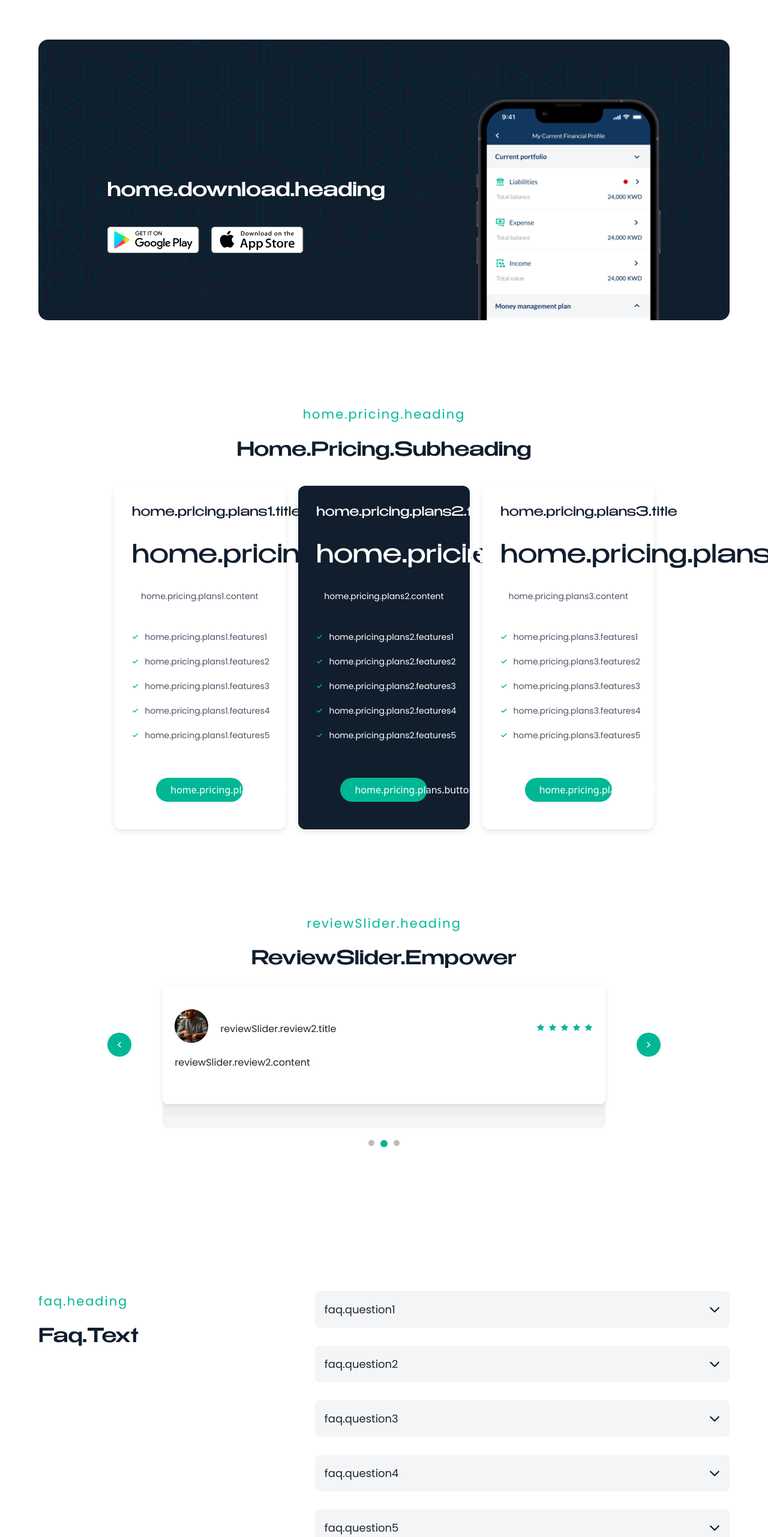
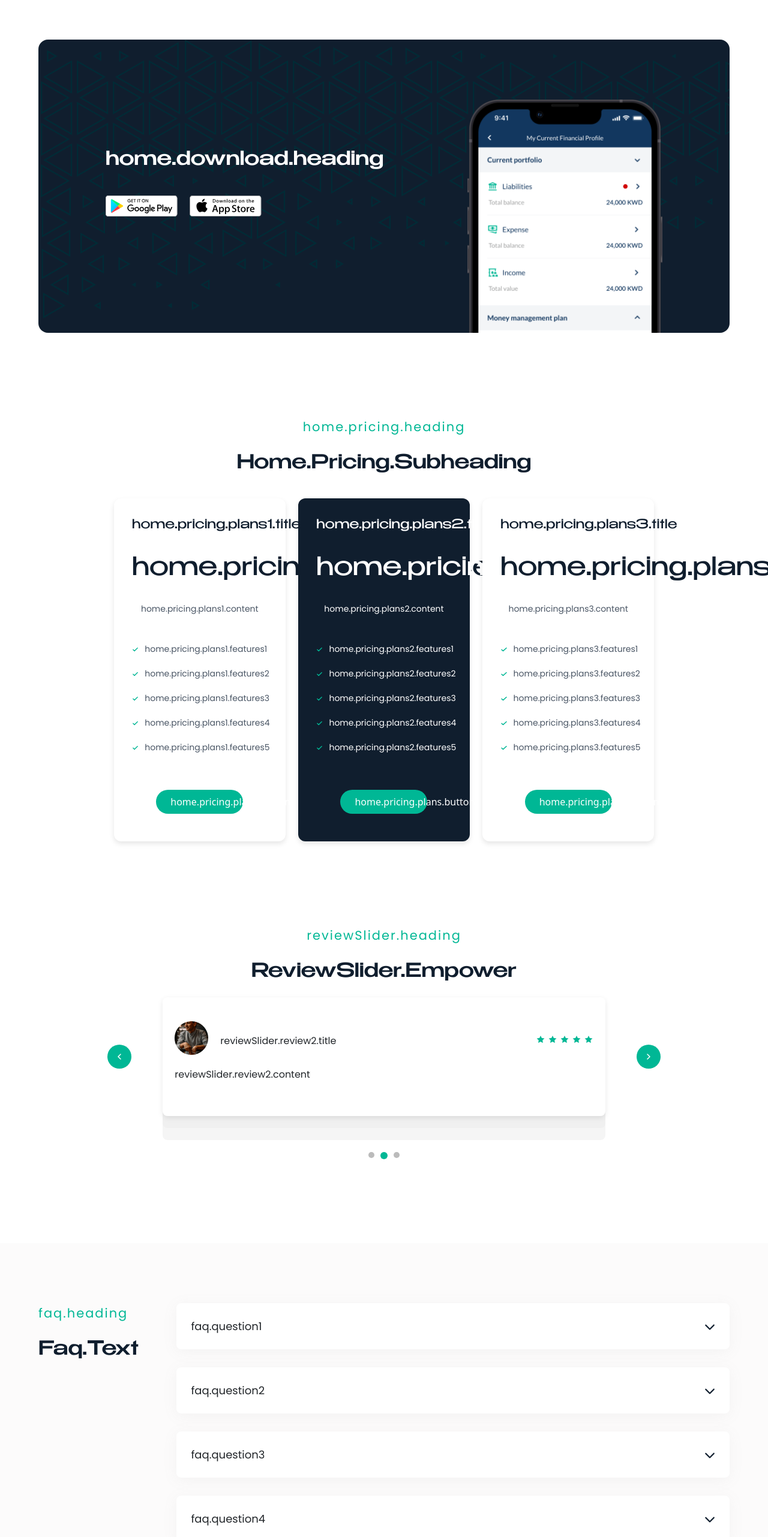
Before and after one commit to deeola/delivery, a React (Vite) app: page /#/login in a window 1280 px wide. Before the commit this address led to /#/login. Shown: the part 2808-5371 px from the top of the page at 60% size. Built offline with nearby package versions, Linux system fonts and the light colour scheme; no server answers.

Commit message:
fix changes

```diff
--- a/src/components/Home/Download/Download.css
+++ b/src/components/Home/Download/Download.css
@@ -8,17 +8,17 @@
   z-index: 0;
   position: relative;
   border-radius: 16px;
-  padding: 100px 0px 0px 0px;
+  padding: 100px 30px 0px 30px;
   /* padding-left: 106px;
     padding-right: 106px; */
 }
 
 .download-container {
   display: flex;
-  align-items: center;
-  justify-content: space-around;
-  width: 89%;
-  margin: auto;
+  /* align-items: center; */
+  justify-content: space-between;
+  width: 85%;
+  margin: 0px auto;
 
 }
 
@@ -31,22 +31,18 @@
   width: 100%;
   line-height: 60px;
    margin-bottom: 30px;
-/*
-   font-family: Benzin-Medium;
-font-size: 32px;
-line-height: 51px;
-letter-spacing: 0em;
-text-align: left; */
+
 
 }
 
 .downLeft {
-  width: 50%;
-  padding-top: 30px;
+  width: 54%;
+
+ padding-top: 70px;
 }
 
 .downRight {
-  width: 30%;
+  width: 35%;
 }
 
 .downIphoneImage {
@@ -57,13 +53,13 @@ text-align: left; */
 .downlinks {
   display: flex;
   /* flex-direction: column; */
-  width: 100%;
+  width: 80%;
 
   /* justify-content: space-between; */
 }
 
 .downimage {
-  margin-bottom: 20px;
+
   width: 30%;
   margin-right: 20px;
 }
@@ -165,4 +161,23 @@ text-align: left; */
 
     /* padding-bottom: 24px; */
   }
+
+  .download-container {
+
+    width: 100%;
+    margin: 0px auto;
+
+  }
+
+  .downimage {
+
+    margin-bottom: 20px;
+  }
+
+  .downRight {
+
+    margin-top: 0px;
+
+  }
+
 }
--- a/src/components/Home/FAQ/FAQ.css
+++ b/src/components/Home/FAQ/FAQ.css
@@ -4,6 +4,8 @@
 margin-top: 140px;
 background-color: var(--White);
 padding: 100px 0px 200px 0px;
+background: #fcfbfb;
+
 }
 
 #faqHeading {
@@ -22,7 +24,9 @@ justify-content: space-between;
 }
 
 .faq-container{
-width: 60%;
+width: 80%;
+
+
 }
 
 
@@ -38,13 +42,17 @@ width: 60%;
 }
 
 .faq-item {
-  background-color: var(--offWhite);
+  background-color: var(--white);
   border-radius: 8px;
-  padding: 16px;
+  padding: 24px;
   margin-bottom: 30px;
   cursor: pointer;
   transition: background-color 0.3s ease;
   position: relative;
+  border: 1px;
+  box-shadow: 0px 4px 24px 0px #89898914;
+
+
 }
 
 .faq-item:hover {
--- a/src/components/Home/FAQ/FAQ.jsx
+++ b/src/components/Home/FAQ/FAQ.jsx
@@ -37,12 +37,14 @@ const FAQ = () => {
   };
 
   const arFont={
-    fontFamily: 'Cairo'
+    fontFamily: 'Cairo',
+    textAlign: 'right'
 }
 
 const questionArFont={
   fontFamily: 'Cairo',
-  fontSize: '18px'
+  fontSize: '18px',
+  textAlign: 'right'
 }
 
 
--- a/src/components/Home/HowItWorks/HowItWorks.jsx
+++ b/src/components/Home/HowItWorks/HowItWorks.jsx
@@ -1,6 +1,5 @@
 import { useTranslation } from "react-i18next";
 import { H2, H5, HeadingText } from "../../Shared/Heading";
-import { Text, TextHeading } from "../../Shared/Heading/Heading";
 import "./HowItWorks.css";
 import HowItWorksCards from "./HowItWorksCards";
 
--- a/src/components/Home/Pricing/Pricing.css
+++ b/src/components/Home/Pricing/Pricing.css
@@ -117,6 +117,7 @@
 padding: 8px 24px;
 border-radius: 33px;
 font-size: 16px;
+text-align: center;
 /* gap: 6px */
 
 }
@@ -207,6 +208,8 @@ font-size: 16px;
     width: 140px;
     font-size: 12px;
     align-self: center;
+    width: 100%;
+
   }
 
   .price-card {
--- a/src/components/Home/ReviewSlider/Slider.jsx
+++ b/src/components/Home/ReviewSlider/Slider.jsx
@@ -48,6 +48,11 @@ const Slider = () => {
     fontFamily: 'Cairo'
 }
 
+const arFonts={
+  fontFamily: 'Cairo',
+  textAlign: 'right'
+}
+
 
   const handleNext = () => {
     setCurrentIndex((prevIndex) => (prevIndex + 1) % reviews.length);
@@ -92,7 +97,7 @@ const Slider = () => {
 
             </div>
 
-          <p className="r-content" style={i18n.language === 'ar' ? arFont : {}}>{reviews[currentIndex].content}</p>
+          <p className="r-content" style={i18n.language === 'ar' ? arFonts : {}}>{reviews[currentIndex].content}</p>
         </div>
         <button style={i18n.language === 'ar' ? rowReverse : {}} className="slider-button" onClick={handleNext}>
           <img  src={nextArrow} alt={t("reviewSlider.nextArrow")} />
--- a/src/components/Shared/Heading/Heading.jsx
+++ b/src/components/Shared/Heading/Heading.jsx
@@ -15,7 +15,8 @@ const arH2 = {
 
 const arTextHeading = {
     fontFamily: 'Cairo',
-    fontWeight: '500'
+    fontWeight: '700',
+    textAlign: 'right'
 }
 
 export const H5 = ({text, centered}) => {
```
Also changed, not shown: src/components/Home/HowItWorks/HowItWorksCards.jsx (+13 -8 lines).
